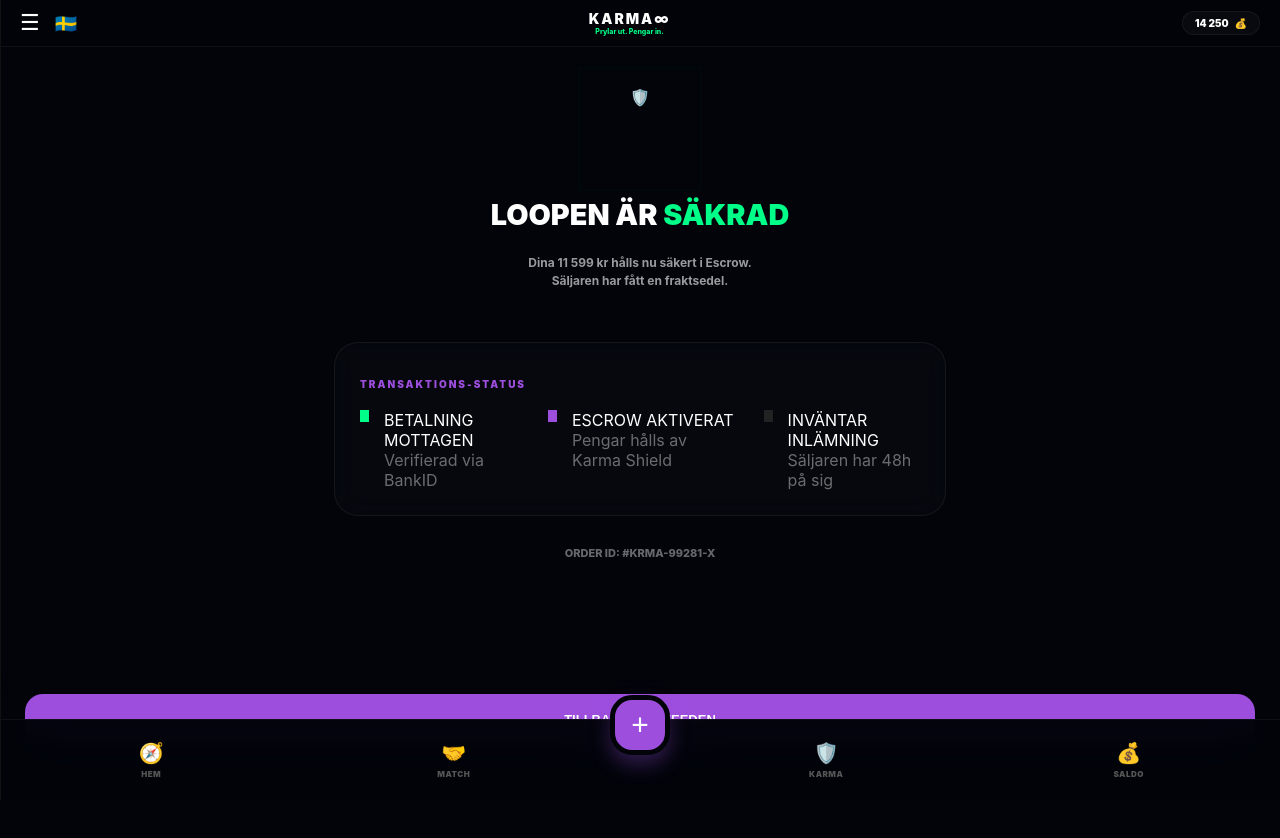
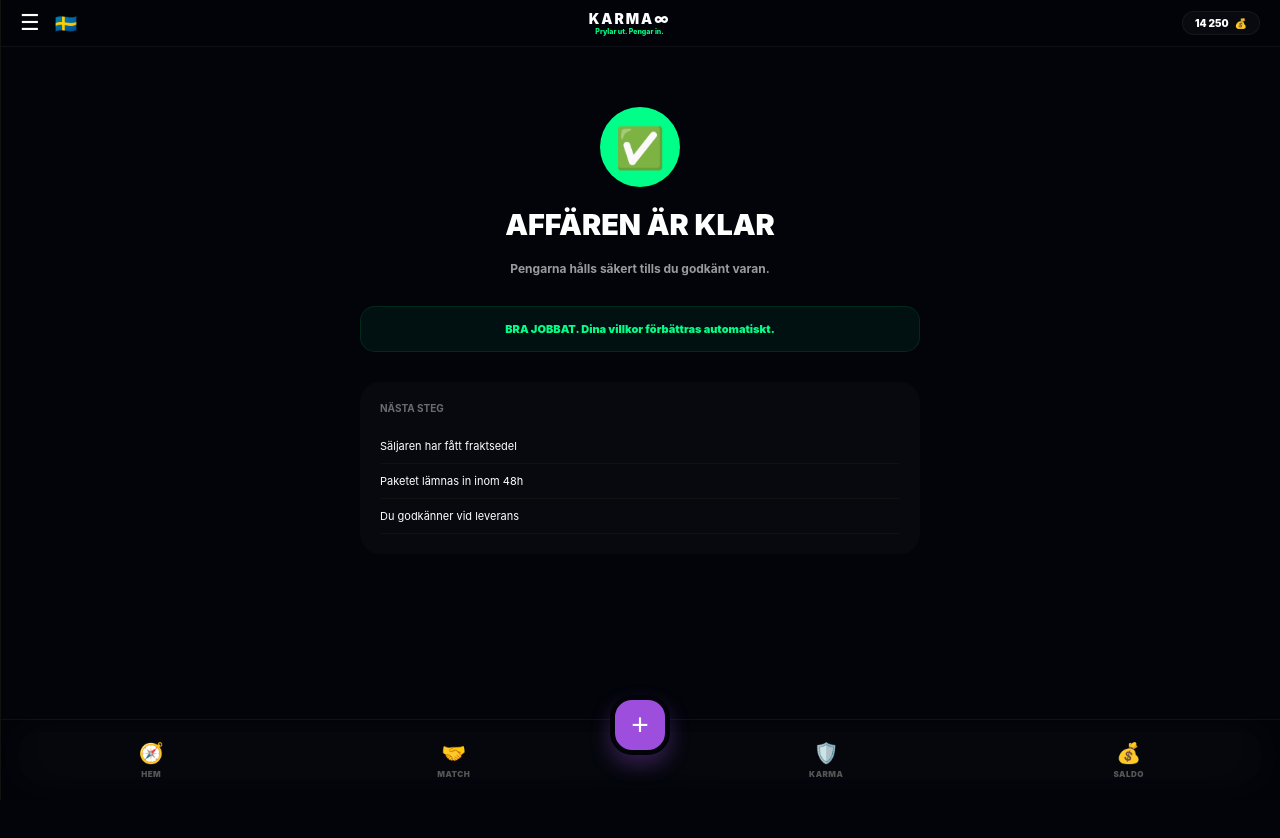
Before and after one commit to gascheckking/marketbeg-appGem, a Next.js app: page /checkout/success in a window 1280 px wide. Shown: the top 838 px of the page. Built offline with nearby package versions, Linux system fonts and the light colour scheme.

Commit message:
Update page.tsx

```diff
--- a/app/checkout/success/page.tsx
+++ b/app/checkout/success/page.tsx
@@ -7,116 +7,33 @@ export default function SuccessPage() {
   const router = useRouter();
 
   return (
-    <div className="page-wrapper" style={{
-      padding: '40px 20px',
-      textAlign: 'center',
-      display: 'flex',
-      flexDirection: 'column',
-      alignItems: 'center',
-      minHeight: '80vh',
-      animation: 'fadeIn 0.6s ease'
-    }}>
+    <div className="page-wrapper" style={{ padding: '60px 20px', textAlign: 'center' }}>
+      <div className="icon-circle">✅</div>
 
-      {/* ANIMERAD STATUS-IKON */}
-      <div className="success-icon-wrapper">
-        <div className="pulse-ring"></div>
-        <span className="main-icon">🛡️</span>
+      <h1 style={{ fontSize: '1.8rem', fontWeight: 900, marginTop: '20px' }}>AFFÄREN ÄR KLAR</h1>
+      <p style={{ fontSize: '12px', opacity: 0.6, fontWeight: 700 }}>Pengarna hålls säkert tills du godkänt varan.</p>
+
+      <div style={{ background: 'rgba(0,255,136,0.05)', padding: '15px', borderRadius: '15px', border: '1px solid rgba(0,255,136,0.1)', margin: '30px 0' }}>
+        <p style={{ margin: 0, fontSize: '11px', color: 'var(--neon-mint)', fontWeight: 900 }}>
+          BRA JOBBAT. Dina villkor förbättras automatiskt.
+        </p>
       </div>
 
-      <h1 style={{ fontSize: '1.8rem', fontWeight: 900, marginTop: '30px', marginBottom: '10px' }}>
-        LOOPEN ÄR <span style={{ color: 'var(--neon-mint)' }}>SÄKRAD</span>
-      </h1>
-      <p style={{ fontSize: '12px', opacity: 0.6, fontWeight: 700, maxWidth: '250px', lineHeight: '1.5' }}>
-        Dina 11 599 kr hålls nu säkert i Escrow. Säljaren har fått en fraktsedel.
-      </p>
-
-      {/* LOOP TRACKER - VISUELL ORIENTERING */}
-      <div className="glass-card" style={{
-        width: '100%',
-        padding: '25px',
-        borderRadius: '24px',
-        marginTop: '40px',
-        textAlign: 'left',
-        background: 'rgba(255,255,255,0.02)'
-      }}>
-        <h3 style={{ fontSize: '10px', fontWeight: 900, letterSpacing: '2px', marginBottom: '20px', color: 'var(--neon-purple)' }}>
-          TRANSAKTIONS-STATUS
-        </h3>
-
-        <div className="timeline">
-          <div className="step active">
-            <div className="dot"></div>
-            <div className="text">
-              <span className="label">BETALNING MOTTAGEN</span>
-              <span className="sub">Verifierad via BankID</span>
-            </div>
-          </div>
-          <div className="step current">
-            <div className="dot"></div>
-            <div className="text">
-              <span className="label">ESCROW AKTIVERAT</span>
-              <span className="sub">Pengar hålls av Karma Shield</span>
-            </div>
-          </div>
-          <div className="step pending">
-            <div className="dot"></div>
-            <div className="text">
-              <span className="label">INVÄNTAR INLÄMNING</span>
-              <span className="sub">Säljaren har 48h på sig</span>
-            </div>
-          </div>
-        </div>
+      <div style={{ textAlign: 'left', background: 'rgba(255,255,255,0.02)', padding: '20px', borderRadius: '20px' }}>
+        <h4 style={{ fontSize: '10px', opacity: 0.4, margin: '0 0 15px 0' }}>NÄSTA STEG</h4>
+        <div className="step">Säljaren har fått fraktsedel</div>
+        <div className="step">Paketet lämnas in inom 48h</div>
+        <div className="step">Du godkänner vid leverans</div>
       </div>
 
-      {/* INFO OM NÄSTA STEG */}
-      <div style={{ marginTop: '30px', fontSize: '11px', opacity: 0.4, fontWeight: 800 }}>
-        ORDER ID: #KRMA-99281-X
-      </div>
-
-      {/* PRIMARY ACTIONS */}
-      <div style={{
-        position: 'fixed', bottom: '0', left: 0, right: 0,
-        padding: '20px 25px calc(25px + env(safe-area-inset-bottom))',
-        background: 'linear-gradient(to top, var(--bg-deep) 80%, transparent)'
-      }}>
-        <button
-          onClick={() => router.push('/')}
-          className="primary-btn"
-          style={{
-            width: '100%', background: 'var(--neon-purple)', color: '#fff',
-            padding: '18px', borderRadius: '18px', fontWeight: 900, fontSize: '13px'
-          }}>
-          TILLBAKA TILL FEEDEN
-        </button>
-        <button
-          style={{ width: '100%', background: 'transparent', color: '#fff', border: 'none', marginTop: '15px', fontSize: '11px', fontWeight: 800, opacity: 0.6 }}>
-          SE KVITTO & DETALJER
-        </button>
+      <div style={{ position: 'fixed', bottom: 'calc(20px + env(safe-area-inset-bottom))', left: '20px', right: '20px' }}>
+        <button onClick={() => router.push('/')} className="primary-btn">TILLBAKA TILL HEM</button>
       </div>
 
       <style jsx>{`
-        .success-icon-wrapper { position: relative; width: 80px; height: 80px; display: flex; alignItems: center; justify-content: center; }
-        .main-icon { fontSize: 40px; zIndex: 2; }
-        .pulse-ring {
-          position: absolute; width: 100%; height: 100%;
-          border: 2px solid var(--neon-mint); borderRadius: 50%;
-          animation: pulse 2s infinite; opacity: 0;
-        }
-        @keyframes pulse {
-          0% { transform: scale(0.8); opacity: 0.8; }
-          100% { transform: scale(1.5); opacity: 0; }
-        }
-
-        .timeline { display: flex; flexDirection: column; gap: 25px; }
-        .step { display: flex; gap: 15px; position: relative; }
-        .dot { width: 12px; height: 12px; borderRadius: 50%; background: #222; marginTop: 4px; zIndex: 2; }
-        .step.active .dot { background: var(--neon-mint); boxShadow: 0 0 10px var(--neon-mint); }
-        .step.current .dot { background: var(--neon-purple); boxShadow: 0 0 10px var(--neon-purple); }
-
-        .label { display: block; fontSize: 11px; fontWeight: 900; }
-        .sub { display: block; fontSize: 9px; opacity: 0.4; fontWeight: 700; }
-
-        @keyframes fadeIn { from { opacity: 0; transform: translateY(10px); } to { opacity: 1; transform: translateY(0); } }
+        .icon-circle { width: 80px; height: 80px; background: var(--neon-mint); border-radius: 50%; display: flex; align-items: center; justify-content: center; font-size: 40px; margin: 0 auto; color: #000; }
+        .step { font-size: 11px; fontWeight: 800; padding: 10px 0; border-bottom: 1px solid #111; }
+        .primary-btn { width: 100%; padding: 18px; background: #fff; color: #000; border-radius: 18px; border: none; fontWeight: 900; }
       `}</style>
     </div>
   );
```
